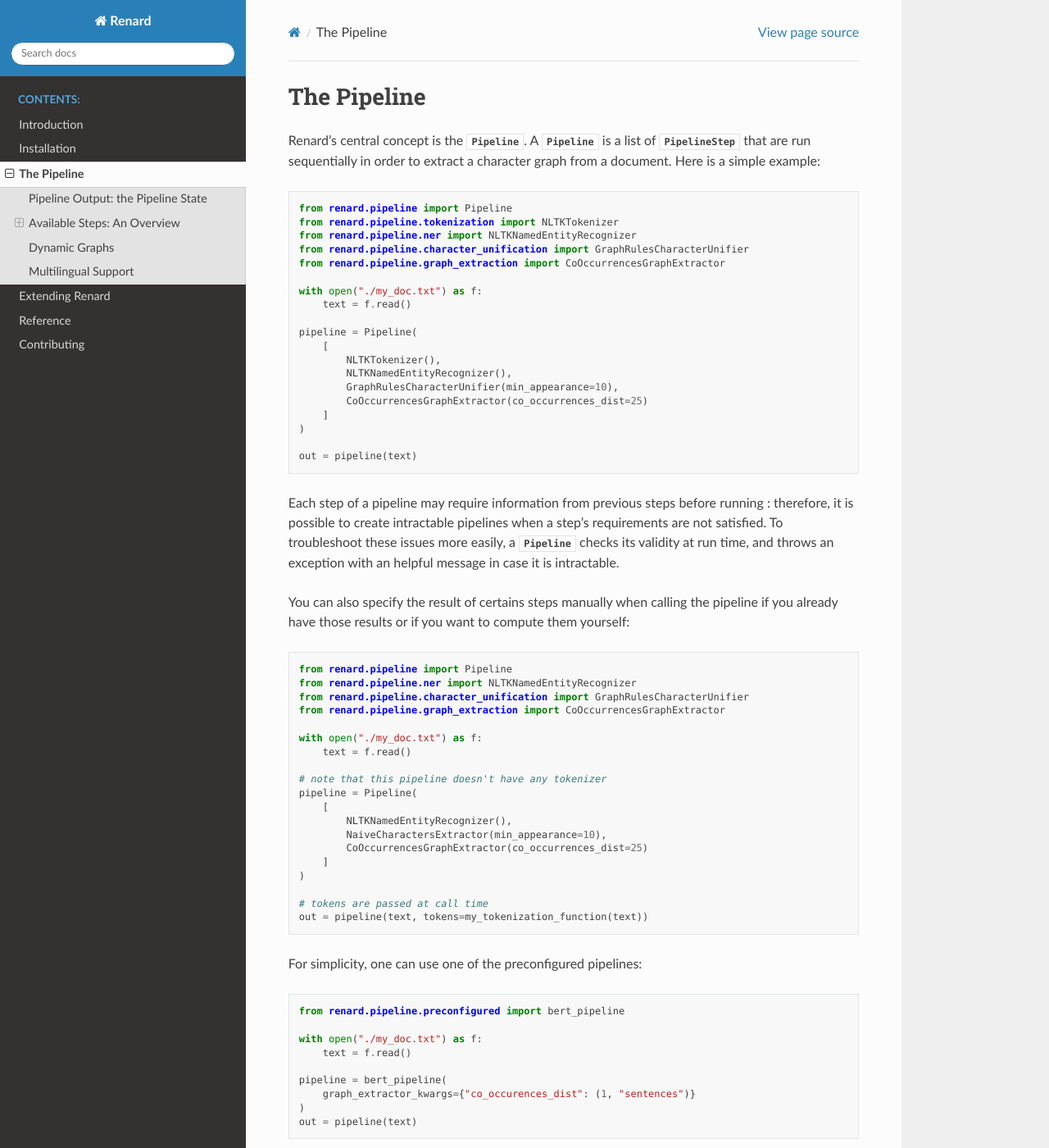
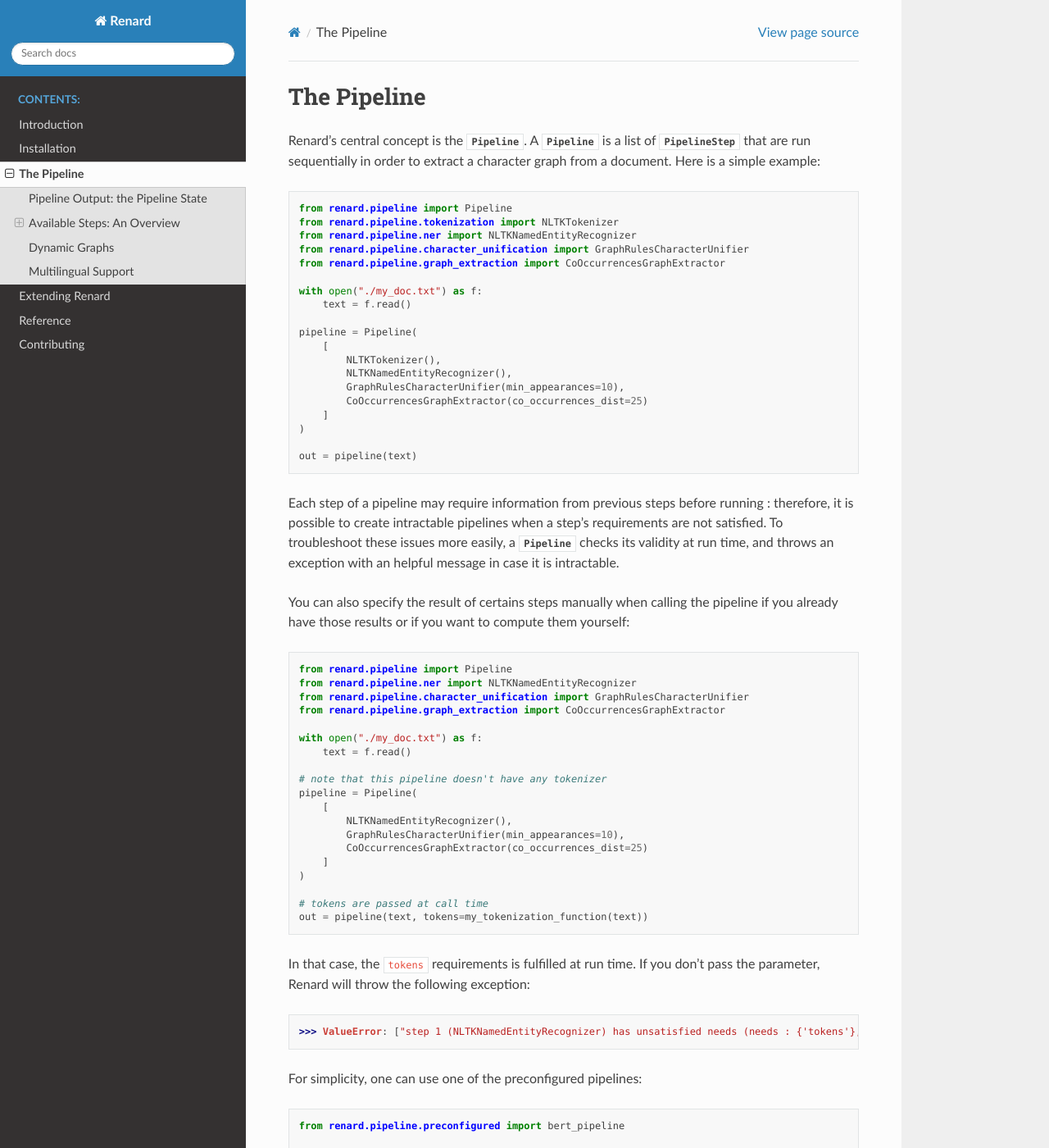
Before and after one commit to CompNet/Renard, a Sphinx documentation site: the page built from docs/pipeline.rst, in a window 1280 px wide and 1400 px high. Shown: the whole window at 82% size. Built offline with Sphinx 7.4.7 and the Read the Docs theme 2.0.0, drawn with Linux system fonts in a browser that asks for light colours.

Commit message:
Update documentation to add more details on requirements errors (+ small fixs)

```diff
--- a/docs/pipeline.rst
+++ b/docs/pipeline.rst
@@ -22,7 +22,7 @@
        [
            NLTKTokenizer(),
            NLTKNamedEntityRecognizer(),
-           GraphRulesCharacterUnifier(min_appearance=10),
+           GraphRulesCharacterUnifier(min_appearances=10),
            CoOccurrencesGraphExtractor(co_occurrences_dist=25)
        ]
    )
@@ -55,13 +55,20 @@
    pipeline = Pipeline(
        [
            NLTKNamedEntityRecognizer(),
-           NaiveCharactersExtractor(min_appearance=10),
+           GraphRulesCharacterUnifier(min_appearances=10),
            CoOccurrencesGraphExtractor(co_occurrences_dist=25)
        ]
    )
 
    # tokens are passed at call time
    out = pipeline(text, tokens=my_tokenization_function(text))
+
+
+In that case, the ``tokens`` requirements is fulfilled at run time. If
+you don't pass the parameter, Renard will throw the following
+exception:
+
+>>> ValueError: ["step 1 (NLTKNamedEntityRecognizer) has unsatisfied needs (needs : {'tokens'}, available : {'text'})"]
 
 
 For simplicity, one can use one of the preconfigured pipelines:
```
